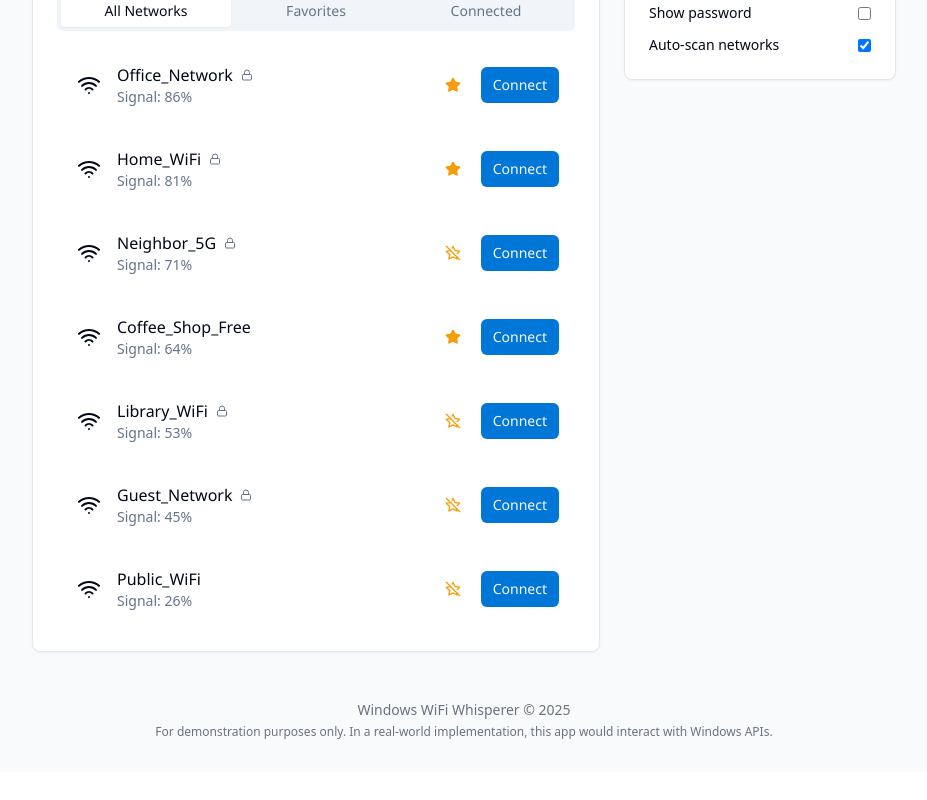
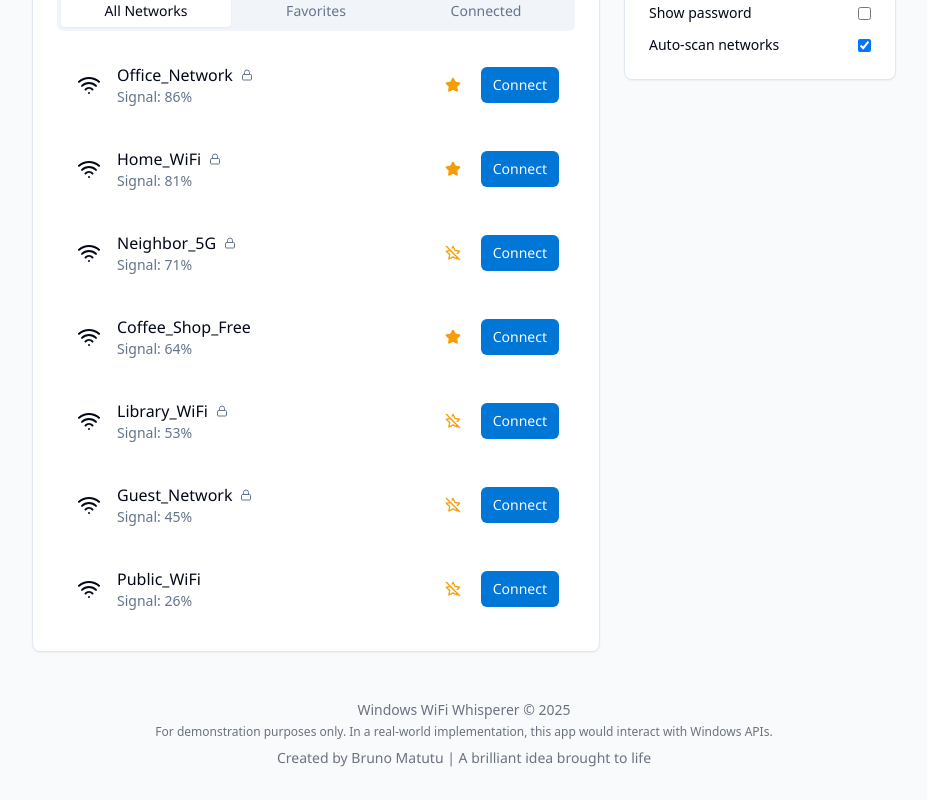
Before and after one commit to BrunoMatupa/windows-wifi-whisperer, a React (Vite) app: page / in a window 1280 px wide. Shown: the part 451-1251 px from the top of the page, without its empty margins (176-1103 px from the left). Before the commit the page ends 1223 px from the top, so only its background shows below. Built offline with nearby package versions, Linux system fonts and the light colour scheme.

Commit message:
Add builder attribution
Add a builder attribution at the end of the page.

```diff
--- a/src/pages/Index.tsx
+++ b/src/pages/Index.tsx
@@ -126,9 +126,12 @@ const Index = () => {
 
         <footer className="mt-12 text-center text-sm text-gray-500">
           <p>Windows WiFi Whisperer &copy; 2025</p>
-          <p className="text-xs mt-1">
+          <p className="text-xs mt-1 mb-2">
             For demonstration purposes only.
             In a real-world implementation, this app would interact with Windows APIs.
+          </p>
+          <p className="text-sm font-medium">
+            Created by Bruno Matutu | A brilliant idea brought to life
           </p>
         </footer>
 
```
